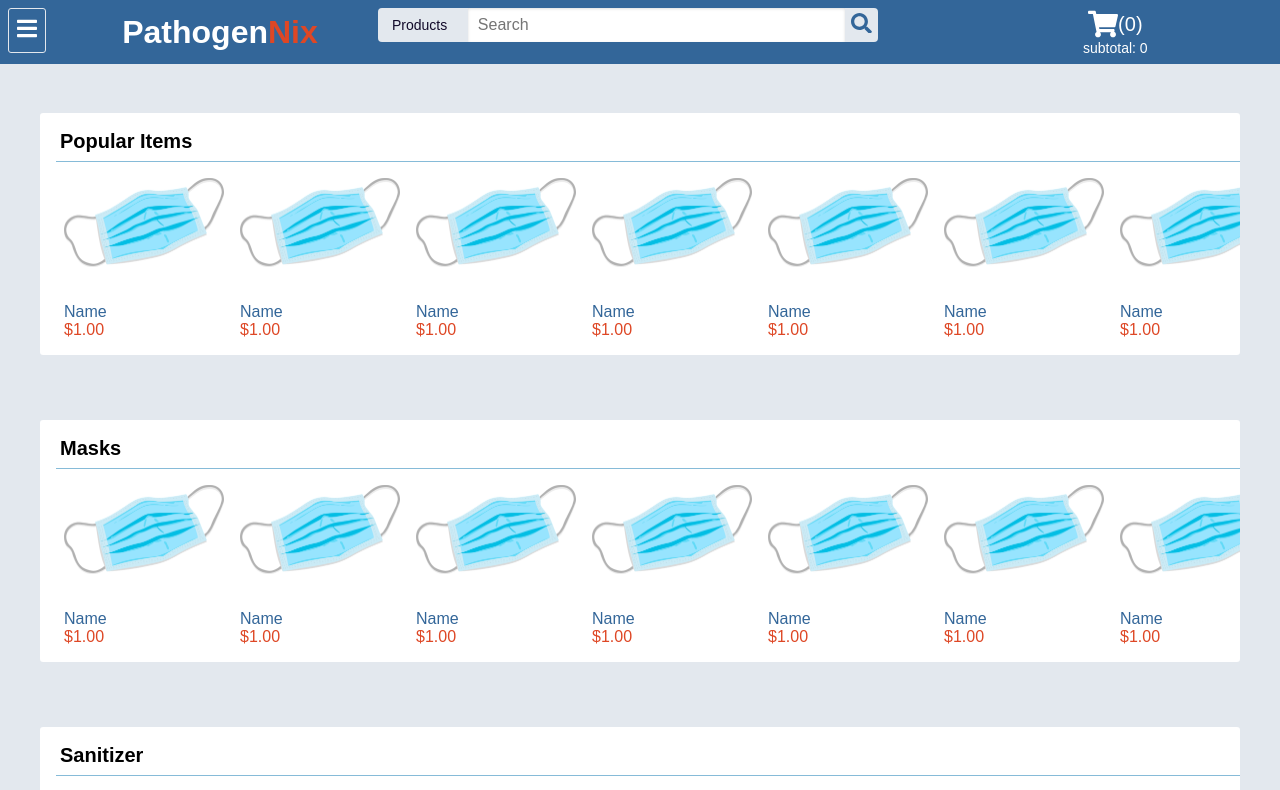
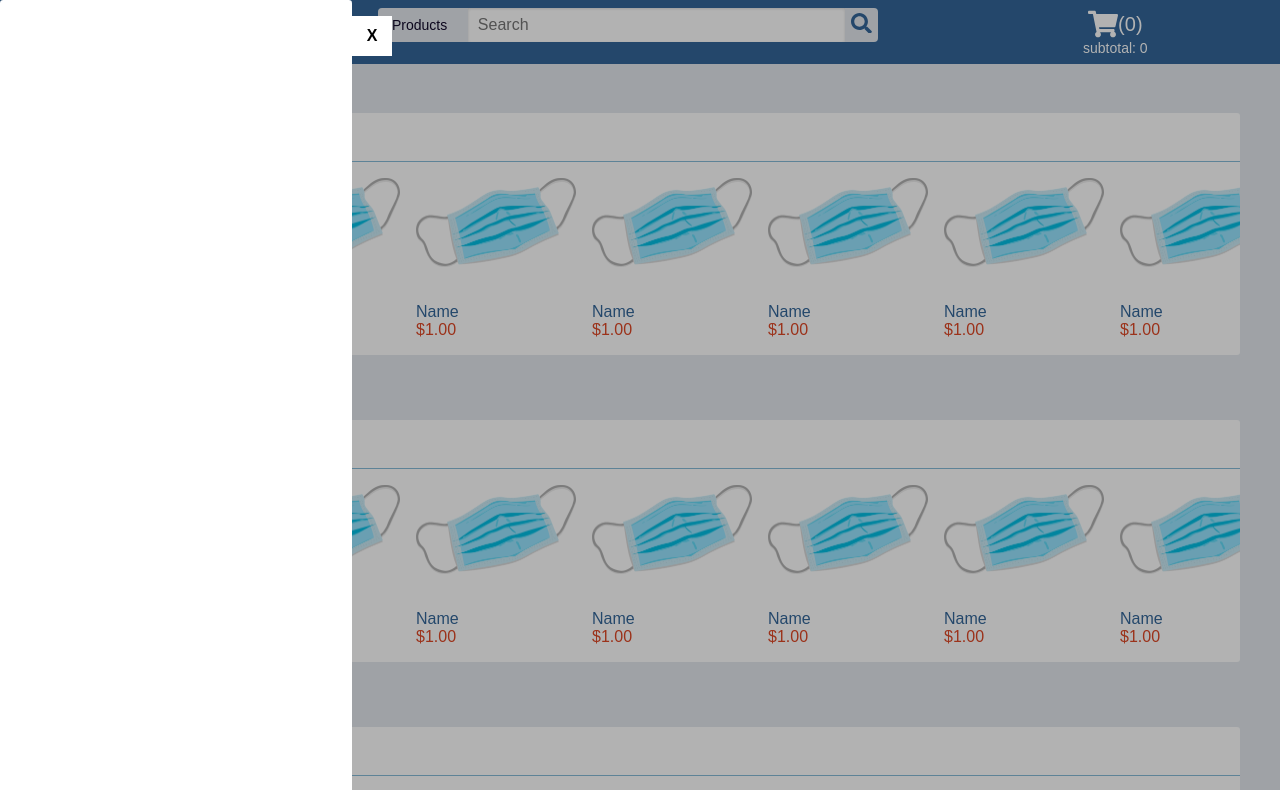
Before and after one commit to SuperCoolFrog/pathogennix, a React (Create React App) app: page / in a window 1280 px wide. Shown: the top 790 px of the page. Built offline with nearby package versions, Linux system fonts and the light colour scheme.

Commit message:
Basic Drawer

```diff
--- /dev/null
+++ b/src/components/Drawer/Drawer.tsx
@@ -0,0 +1,33 @@
+import React from 'react';
+import classNames from 'classnames';
+import styles from './drawer.module.scss';
+
+interface DrawerProps {
+  onClose: () => void;
+  renderBody: () => React.ReactElement;
+  left?: boolean;
+}
+
+const Drawer = ({
+  onClose,
+  renderBody,
+  left,
+}: DrawerProps) => {
+
+  return (
+    <>
+    <div className={styles.drawerBackground}
+         onClick={onClose}> </div>
+    <div className={classNames(styles.drawer, { [styles.left]: left, [styles.right]: !left})}
+         role="dialog"
+         aria-modal={true}>
+      <div className={styles.closeButtonContainer}>
+        <button onClick={onClose} className={styles.closeButton}>X</button>
+      </div>
+      { renderBody() }
+    </div>
+    </>
+  );
+};
+
+export default Drawer;
--- /dev/null
+++ b/src/components/Drawer/drawer.module.scss
@@ -0,0 +1,66 @@
+@import "../../styles/theme.scss";
+
+.drawerBackground {
+    position: fixed;
+    top: 0;
+    left: 0;
+    width: 100%;
+    height: 100%;
+    background: rgba(0,0,0,0.3);
+    z-index: 999;
+}
+
+.drawer {
+    position: absolute;
+    top: 0;
+    min-width: 25vw;
+    max-width: 32em;
+    height: 100%;
+    // max-height: calc(100vh - 4em);
+    overflow: auto;
+    // transform: translate(-50%,-50%);
+    padding: 1em;
+    border-radius: 0.2em;
+    background: white;
+    z-index: 9999;
+    overflow: visible;
+
+
+    &.left {
+      left: 0;
+
+      .closeButtonContainer {
+        text-align: right;
+      }
+
+      .closeButton {
+        position: relative;
+        right: -56px;
+        width: 40px;
+        height: 40px;
+        background: $theme-white;
+        outline: none;
+        border: none;
+        font-weight: bolder;
+      }
+    }
+
+    &.right {
+      right: 0;
+
+      .closeButtonContainer {
+        text-align: left;
+      }
+
+      .closeButton {
+        position: relative;
+        right: 56px;
+        width: 40px;
+        height: 40px;
+        background: $theme-white;
+        outline: none;
+        border: none;
+        font-weight: bolder;
+      }
+    }
+}
--- a/src/components/Modal/modal.module.css
+++ b/src/components/Modal/modal.module.css
@@ -5,6 +5,7 @@
     width: 100%;
     height: 100%;
     background: rgba(0,0,0,0.3);
+    z-index: 999;
 }
 
 .modal {
@@ -19,4 +20,5 @@
     padding: 1em;
     border-radius: 0.2em;
     background: white;
+    z-index: 9999;
 }
--- a/src/components/ModalCollection/ModalCollection.tsx
+++ b/src/components/ModalCollection/ModalCollection.tsx
@@ -1,4 +1,5 @@
 import React from 'react';
+import Drawer from '../Drawer/Drawer';
 // import { useSelector } from 'react-redux';
 // import NewInventoryModal from '../../features/NewInventoryModal/NewInventoryModal';
 // import { newInventoryModalIsVisibleSelector } from '../../store/inventory/inventory-selector';
@@ -8,6 +9,7 @@ const ModalCollection = () => {
 
   return (<>
     {/* newInventoryModalIsVisible && <NewInventoryModal /> */}
+    <Drawer onClose={() => {}} renderBody={() => <div/>} left />
   </>);
 };
 
```
